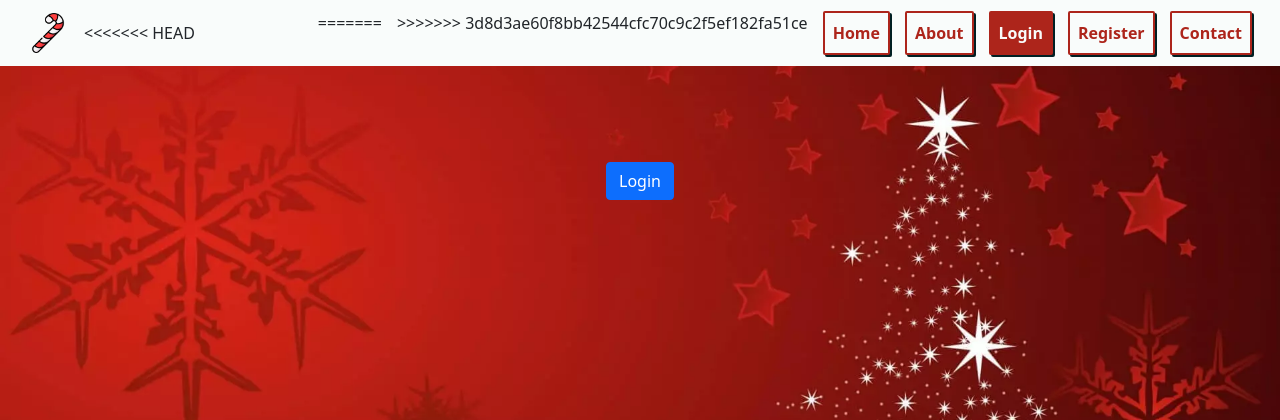
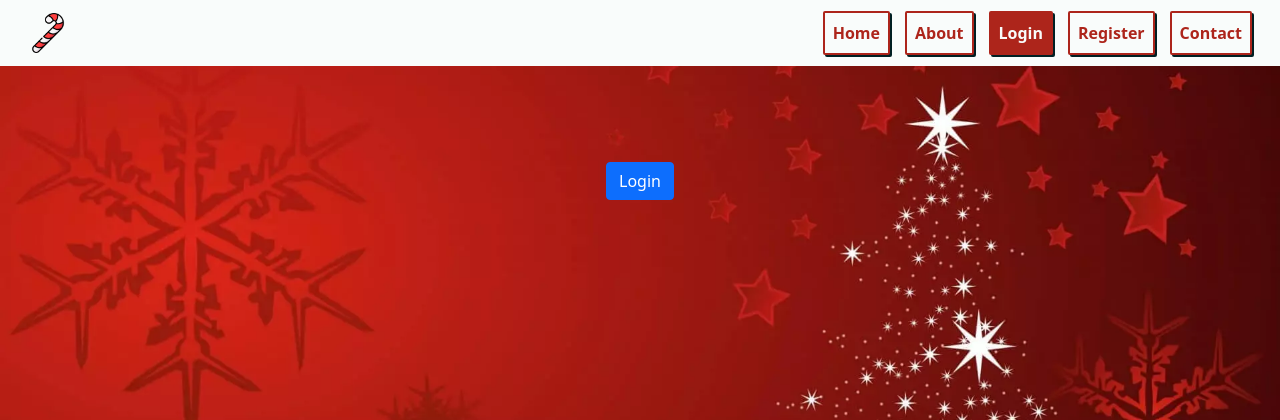
Before and after one commit to pbtrad/santa-s-kitchen-helper, a Flask app: page /login in a window 1280 px wide. Shown: the top 420 px of the page. Run offline with Flask 2, Linux system fonts and the light colour scheme; some libraries are stand-ins or nearby versions; some web fonts are replaced.

Commit message:
Merge navbar

```diff
--- a/templates/base.html
+++ b/templates/base.html
@@ -22,18 +22,9 @@
                 <a class="navbar-brand" href="{{ url_for('hello_world')}}">
                     <img src="{{ url_for('static', filename='images/candy-cane.png') }}" alt="Candy Cane Icon">
                 </a>
-<<<<<<< HEAD
                 <!-- Desktop Nav -->
                 <div class="collapse navbar-collapse justify-content-end" id="navbarNav">
                     <ul class="navbar-nav">
-=======
-                <button class="navbar-toggler" type="button" data-bs-toggle="collapse" data-bs-target="#navbarToggler"
-                    aria-controls="navbarToggler" aria-expanded="false" aria-label="Toggle navigation">
-                    <span class="navbar-toggler-icon"></span>
-                </button>
-                <div class="collapse navbar-collapse" id="navbarToggler">
-                    <ul class="navbar-nav me-auto mb-2 mb-lg-0">
->>>>>>> 3d8d3ae60f8bb42544cfc70c9c2f5ef182fa51ce
                         {% if session.email %}
                         <li class="nav-item">
                             <a class="nav-link {{ 'active' if active_page == 'events' }}">Events</a>
```
